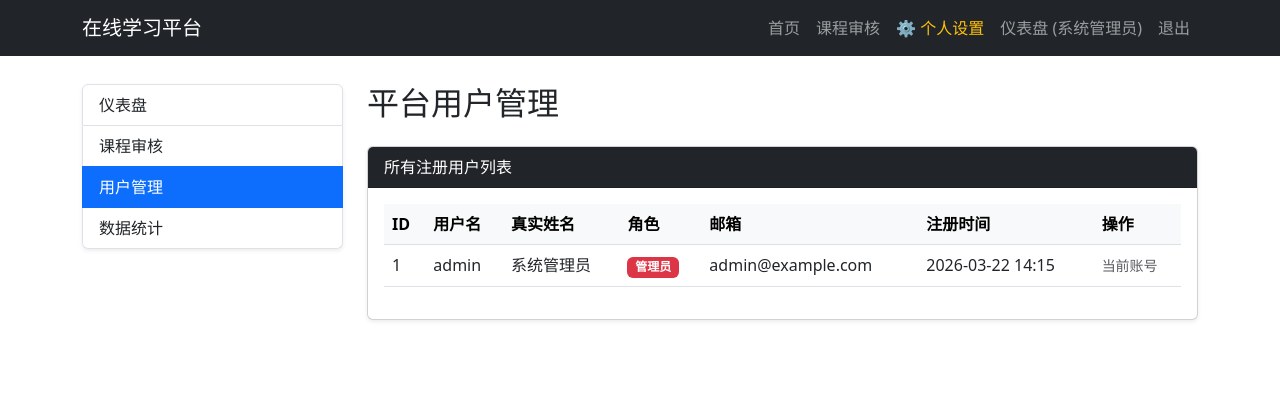
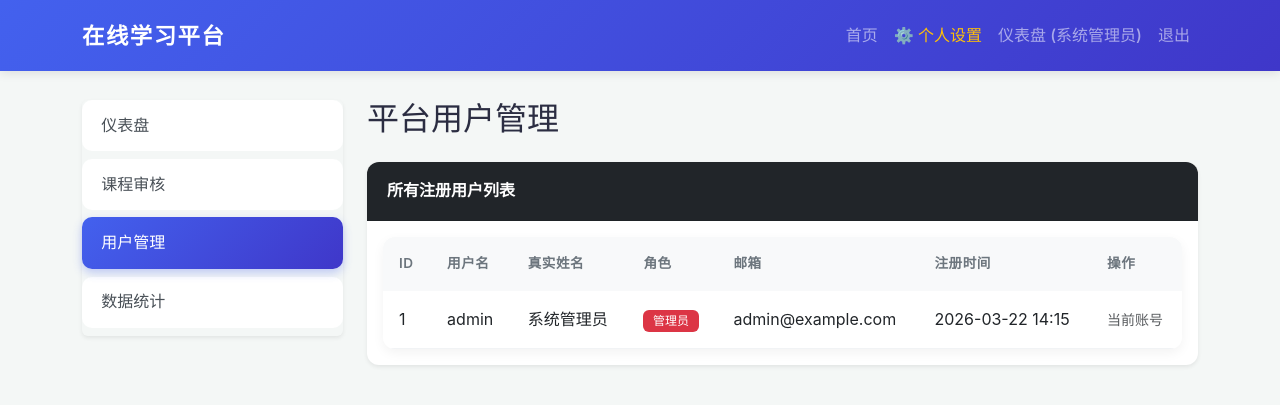
Before and after one commit to Emberyn/online_learning, a Flask app: page /admin/users in a window 1280 px wide. Shown: the top 405 px of the page. Run offline with Flask 3, Linux system fonts and the light colour scheme; a user stored in the database is signed in; data comes from the database, SQL or seed files in the repository.

Commit message:
页面美化1

```diff
--- /dev/null
+++ b/static/css/style.css
@@ -0,0 +1,197 @@
+/* style.css */
+:root {
+    --primary-color: #4361ee;
+    --secondary-color: #3f37c9;
+    --success-color: #4cc9f0;
+    --info-color: #4895ef;
+    --warning-color: #f72585;
+    --danger-color: #e63946;
+    --light-bg: #f8f9fa;
+    --dark-text: #2b2d42;
+    --card-shadow: 0 4px 12px rgba(0,0,0,0.05);
+    --hover-shadow: 0 8px 24px rgba(0,0,0,0.1);
+    --transition-speed: 0.3s;
+}
+
+body {
+    padding-top: 76px;
+    background-color: #f4f7f6;
+    font-family: 'Inter', 'Segoe UI', Roboto, Helvetica, Arial, sans-serif;
+    color: var(--dark-text);
+    line-height: 1.6;
+}
+
+/* 导航栏样式增强 */
+.navbar {
+    box-shadow: 0 2px 10px rgba(0,0,0,.1);
+    background: linear-gradient(135deg, var(--primary-color) 0%, var(--secondary-color) 100%) !important;
+    padding-top: 0.8rem;
+    padding-bottom: 0.8rem;
+    transition: all var(--transition-speed) ease;
+}
+.navbar-brand {
+    font-weight: 700;
+    letter-spacing: 1.5px;
+    font-size: 1.4rem;
+}
+.nav-link {
+    font-weight: 500;
+    position: relative;
+    transition: color var(--transition-speed) ease;
+}
+.nav-link::after {
+    content: '';
+    position: absolute;
+    width: 0;
+    height: 2px;
+    bottom: 0;
+    left: 50%;
+    background-color: white;
+    transition: all var(--transition-speed) ease;
+    transform: translateX(-50%);
+}
+.nav-link:hover::after, .nav-item.active .nav-link::after {
+    width: 80%;
+}
+
+/* 卡片样式增强 */
+.card {
+    border: none;
+    border-radius: 12px;
+    box-shadow: var(--card-shadow);
+    transition: transform var(--transition-speed) cubic-bezier(0.175, 0.885, 0.32, 1.275), box-shadow var(--transition-speed) ease;
+    overflow: hidden;
+}
+.card:hover {
+    transform: translateY(-8px);
+    box-shadow: var(--hover-shadow);
+}
+.card-header {
+    background-color: white;
+    border-bottom: 1px solid rgba(0,0,0,0.05);
+    font-weight: 600;
+    padding: 1rem 1.25rem;
+}
+.card-footer {
+    background-color: #f8f9fa;
+    border-top: 1px solid rgba(0,0,0,0.05);
+}
+
+/* 侧边栏列表增强 */
+.list-group-item {
+    border: none;
+    margin-bottom: 8px;
+    border-radius: 10px !important;
+    transition: all var(--transition-speed) ease;
+    padding: 0.8rem 1.2rem;
+    color: #495057;
+    font-weight: 500;
+}
+.list-group-item:hover {
+    background-color: #e9ecef;
+    transform: translateX(8px);
+    color: var(--primary-color);
+}
+.list-group-item.active {
+    background: linear-gradient(135deg, var(--primary-color) 0%, var(--secondary-color) 100%);
+    box-shadow: 0 4px 10px rgba(67, 97, 238, 0.3);
+    border: none;
+}
+
+/* 按钮样式增强 */
+.btn {
+    border-radius: 8px;
+    transition: all var(--transition-speed);
+    font-weight: 500;
+    padding: 0.5rem 1.2rem;
+    letter-spacing: 0.5px;
+}
+.btn-primary {
+    background-color: var(--primary-color);
+    border-color: var(--primary-color);
+}
+.btn-primary:hover {
+    background-color: var(--secondary-color);
+    border-color: var(--secondary-color);
+    transform: translateY(-2px);
+    box-shadow: 0 6px 12px rgba(67, 97, 238, 0.2);
+}
+.btn-outline-primary {
+    color: var(--primary-color);
+    border-color: var(--primary-color);
+}
+.btn-outline-primary:hover {
+    background-color: var(--primary-color);
+    border-color: var(--primary-color);
+    transform: translateY(-2px);
+    box-shadow: 0 4px 10px rgba(67, 97, 238, 0.15);
+}
+
+/* 表格样式增强 */
+.table-responsive {
+    border-radius: 12px;
+    box-shadow: var(--card-shadow);
+    background-color: white;
+}
+.table {
+    margin-bottom: 0;
+}
+.table thead th {
+    border-bottom: none;
+    background-color: #f8f9fa;
+    color: #6c757d;
+    font-weight: 600;
+    text-transform: uppercase;
+    font-size: 0.85rem;
+    letter-spacing: 0.5px;
+    padding: 1rem;
+}
+.table tbody td {
+    padding: 1rem;
+    vertical-align: middle;
+    border-bottom: 1px solid #f1f3f5;
+}
+.table tbody tr {
+    transition: background-color 0.2s ease;
+}
+.table tbody tr:hover {
+    background-color: rgba(67, 97, 238, 0.03);
+}
+
+/* 徽章 Badge 样式增强 */
+.badge {
+    padding: 0.4em 0.8em;
+    border-radius: 6px;
+    font-weight: 500;
+}
+
+/* 警告框 Alert 样式增强 */
+.alert {
+    border: none;
+    border-radius: 10px;
+    box-shadow: 0 4px 12px rgba(0,0,0,0.05);
+}
+.alert-dismissible .btn-close {
+    padding: 1.2rem;
+}
+
+/* 表单输入框增强 */
+.form-control, .form-select {
+    border-radius: 8px;
+    border: 1px solid #dee2e6;
+    padding: 0.6rem 1rem;
+    transition: border-color var(--transition-speed), box-shadow var(--transition-speed);
+}
+.form-control:focus, .form-select:focus {
+    border-color: var(--primary-color);
+    box-shadow: 0 0 0 0.25rem rgba(67, 97, 238, 0.15);
+}
+
+/* 页面加载动画淡入 */
+.fade-in {
+    animation: fadeIn 0.5s ease-in-out;
+}
+@keyframes fadeIn {
+    from { opacity: 0; transform: translateY(15px); }
+    to { opacity: 1; transform: translateY(0); }
+}
--- a/templates/base.html
+++ b/templates/base.html
@@ -5,9 +5,8 @@
     <meta name="viewport" content="width=device-width, initial-scale=1.0">
     <title>{% block title %}在线学习平台{% endblock %}</title>
     <link href="https://cdn.jsdelivr.net/npm/bootstrap@5.3.0/dist/css/bootstrap.min.css" rel="stylesheet">
-    <style>
-        body { padding-top: 60px; }
-    </style>
+    <link rel="stylesheet" href="https://cdn.jsdelivr.net/npm/bootstrap-icons@1.10.5/font/bootstrap-icons.css">
+    <link rel="stylesheet" href="{{ url_for('static', filename='css/style.css') }}">
 </head>
 <body>
     <nav class="navbar navbar-expand-lg navbar-dark bg-dark fixed-top">
@@ -23,22 +22,6 @@
                     </li>
 
                     {% if current_user.is_authenticated %}
-
-                        {% if current_user.role == 'teacher' %}
-                            <li class="nav-item">
-                                <a class="nav-link" href="{{ url_for('teacher.create_course') }}">发布课程</a>
-                            </li>
-                            <li class="nav-item">
-                                <a class="nav-link" href="{{ url_for('teacher.manage_assignments') }}">作业管理</a>
-                            </li>
-                        {% endif %}
-
-                        {% if current_user.role == 'admin' %}
-                            <li class="nav-item">
-                                <a class="nav-link" href="{{ url_for('admin.admin_courses') }}">课程审核</a>
-                            </li>
-                        {% endif %}
-
                         <li class="nav-item">
                             <a class="nav-link text-warning" href="{{ url_for('main.profile') }}">⚙️ 个人设置</a>
                         </li>
@@ -78,5 +61,6 @@
     </div>
 
     <script src="https://cdn.jsdelivr.net/npm/bootstrap@5.3.0/dist/js/bootstrap.bundle.min.js"></script>
+    <script src="{{ url_for('static', filename='js/main.js') }}"></script>
 </body>
 </html>
```
Also changed, not shown: static/js/main.js (added, +40 -0 lines), templates/index.html (+9 -3 lines).
